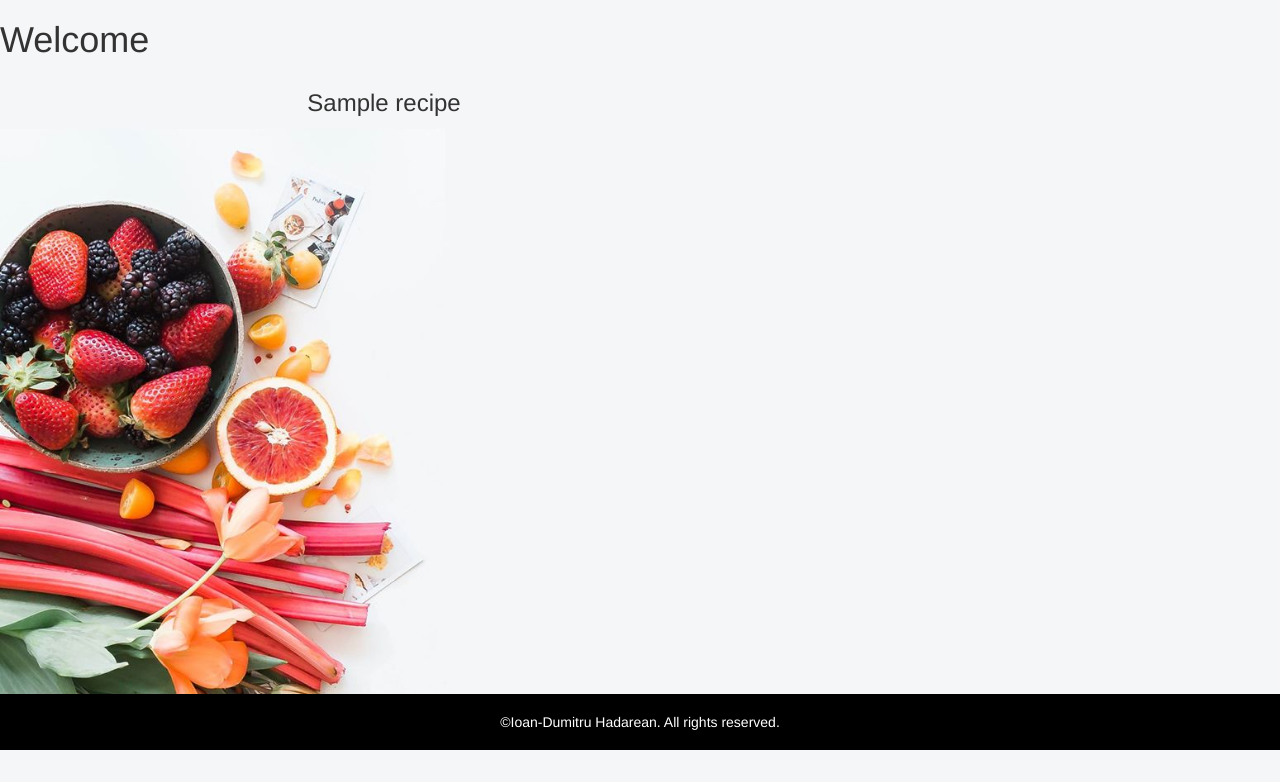
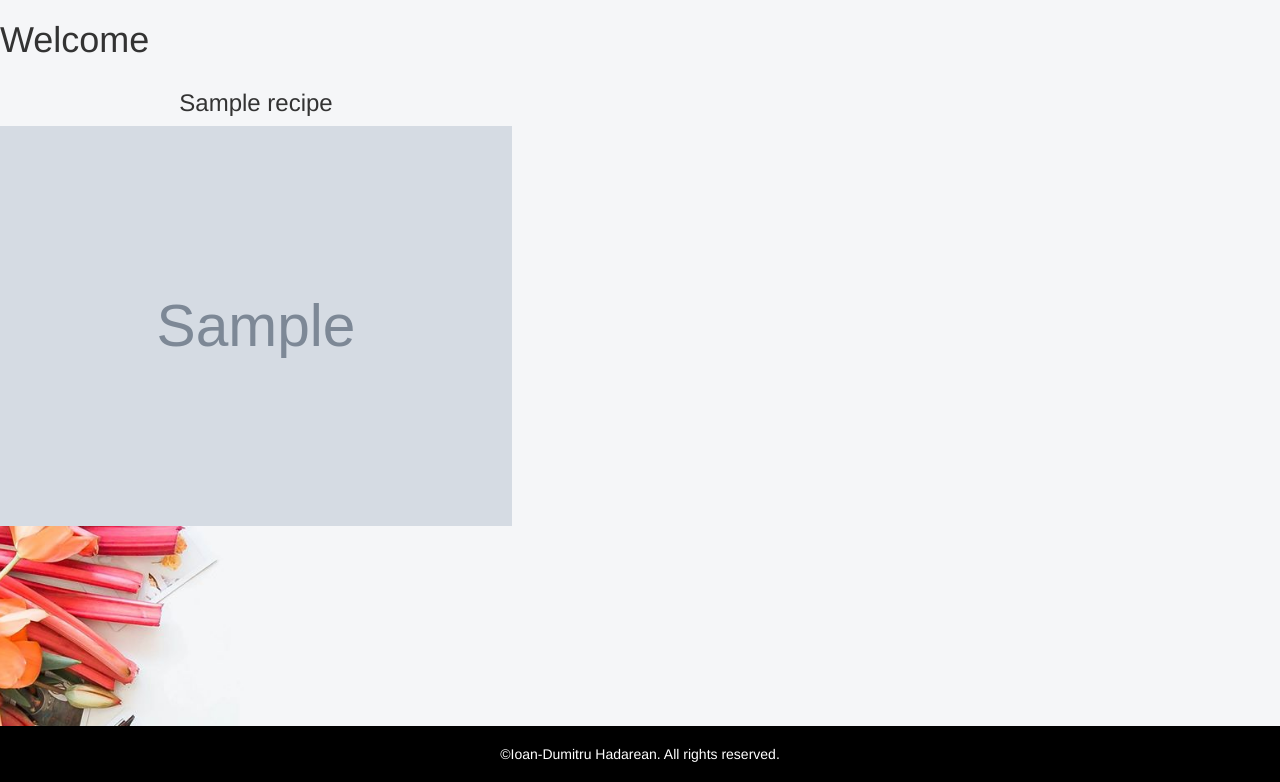
Before and after one commit to IoanHadarean/CookBook-project, a Flask app: page /recipes?limit=6&offset=0 in a window 1280 px wide. Shown: the part 50-832 px from the top of the page. Before the commit the page ends 800 px from the top, so only its background shows below. Run offline with Flask 2, Linux system fonts and the light colour scheme; grey boxes marked "Sample" are stand-in pictures; a database or web service that is not in the repository returns one stand-in record (values such as "Sample title"); some libraries are stand-ins or nearby versions.

Commit message:
Added recipe images and styling for images

```diff
--- a/static/css/recipes.css
+++ b/static/css/recipes.css
@@ -1,12 +1,29 @@
+/*------------------Special margins and styling--------------- */
+
+footer {
+    position: relative;
+}
+
+/*---------------------------Recipes---------------------*/
+
 .name__inline {
   display: grid;
   text-align: center;
   width: 40vw;
 }
 
-.recipes__name {
+.recipes {
     display: inline-block;
     width: 40vw;
-    padding-left: 10vw;
     padding-bottom: 25vh;
 }
+
+.recipes__image {
+    width: 40vw;
+    height: 400px;
+}
+
+.recipes__image img {
+    width: 100%;
+    height: 100%;
+}
--- a/templates/recipes.html
+++ b/templates/recipes.html
@@ -1,25 +1,31 @@
 {% extends 'base.html' %} {% block content %}
-    <link rel="stylesheet" href="{{ url_for('static', filename = 'css/recipes.css') }}" type="text/css" />
+<link rel="stylesheet" href="{{ url_for('static', filename = 'css/recipes.css') }}" type="text/css" />
+<section>
     <h1>Welcome {{session.username}}</h1>
     {% for recipe in args.recipes_sorted %}
-        <div class = "recipes__name">
-            <h3 class = "name__inline">{{ recipe.recipe_name }}</h3>
+    <div class="recipes">
+        <div class="recipes__name">
+            <h3 class="name__inline">{{ recipe.recipe_name }}</h3>
         </div>
-    {% endfor %}
-    {% if args.total_results > args.limit %}
-    <div class = "recipes__pagination">
-        <ul class = "pagination__list">
+        <div class="recipes__image">
+            <a href="#">
+            <img class = "image__inline" src = {{ recipe.recipe_image }} alt = "recipe-image">
+        </a>
+        </div>
+    </div>
+    {% endfor %} {% if args.total_results > args.limit %}
+    <div class="recipes__pagination">
+        <ul class="pagination__list">
             {% if args.offset > 0 %}
-            <li class = "list__prev">
+            <li class="list__prev">
                 <a href="{{args.prev_url}}">Prev</a>
             </li>
-		    {% endif %}
-		    {% if args.offset + args.limit < args.total_results %}
-		    <li class = "list__next">
-		        <a href="{{args.next_url}}">Next</a>
-		    </li>
-			{% endif %}
+            {% endif %} {% if args.offset + args.limit
+            < args.total_results %} <li class="list__next">
+                <a href="{{args.next_url}}">Next</a>
+                </li>
+                {% endif %}
         </ul>
     </div>
-    {% endif %}
-{% endblock %}
+</section>
+{% endif %} {% endblock %}
```
